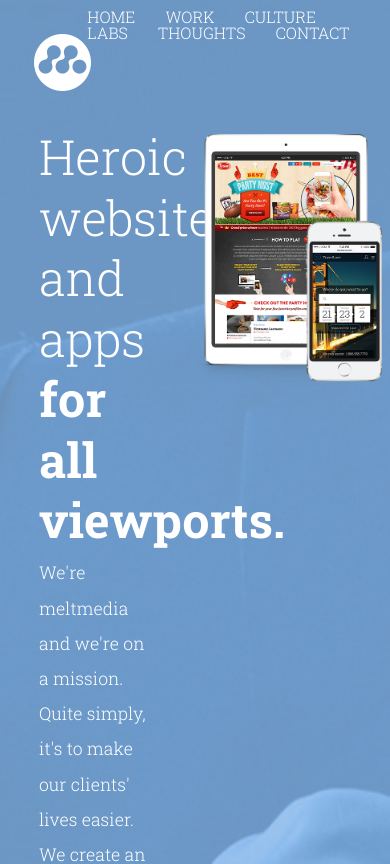
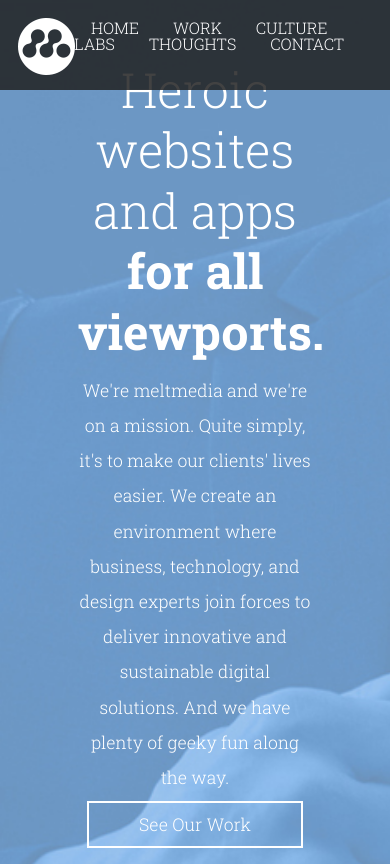
Before and after one commit to andymaul123/MeltTest, a plain HTML site: page index.html in a window 390 px wide. Shown: the top 864 px of the page. Drawn offline with Linux system fonts and the light colour scheme; files whose address does not match are found by name.

Commit message:
Starting mobile menu. Clean up in other areas.

```diff
--- a/css/meltStyles.css
+++ b/css/meltStyles.css
@@ -316,7 +316,7 @@ footer {
 	font-size: 2em;
 }
 
-/* Responsive Breakpoint 1360px Width ------------------------------------------------- */
+/* Responsive Breakpoint 1360px ------------------------------------------------- */
 @media screen and (max-width:1360px) {
 header {
 	padding: 0 0 0 0;
@@ -342,7 +342,7 @@ header {
 	text-align: left;
 }
 }
-/* Responsive Breakpoint 1175px Width ------------------------------------------------- */
+/* Responsive Breakpoint 1175px ------------------------------------------------- */
 
 @media screen and (max-width:1175px) {
 .intro {
@@ -353,3 +353,54 @@ header {
 .map {
 	background-size: auto 100%;
 }
+
+/* Responsive Breakpoint 900px ------------------------------------------------- */
+
+@media screen and (max-width:900px) {
+
+header {
+	position: fixed;
+	top: 0px;
+	background-color: hsla(0, 0%, 13%, 0.85);
+	width: 100%;
+}
+.intro {
+	padding-top: 15%;
+}
+.intro .column1, .intro .column2 {
+	float: none;
+	width: 100%;
+	text-align: center;
+
+}
+.logo {
+	float: left;
+	width: 15%;
+	text-align: left;
+}
+.logo img {
+	padding: 6% 0 0 6%;
+}
+nav {
+	width: 85%;
+	text-align: center;
+	padding: 5% 0 0 0;
+}
+nav ul {
+    padding: 0;
+    float: none;
+}
+nav ul li {
+	float: none;
+	display: inline-block;
+}
+nav ul li a:hover {
+	border-bottom-color: #fff;
+}
+
+
+.map .box {
+	width: 40%;
+}
+
+}
--- a/index.html
+++ b/index.html
@@ -48,7 +48,7 @@
 
         <section class="whatWeDo">
             <h1>What We <strong>Do.</strong></h1>
-            <p>We create experiences that transform business for your brand and your users <br />across all devices for the digital economy.</p>
+            <p>We create experiences that transform business for your brand and your users across all devices for the digital economy.</p>
             <img src="image/emojis.png" class="scaling" alt="Emojis" />
 
         </section>
@@ -59,7 +59,7 @@
         </section>
 
         <section class="video">
-            <img src="image/fauxVideo.jpg" alt="Video Player" class="scaling">
+            <img src="image/fauxVideo.jpg" alt="Video Player" class="scaling" />
 
         </section>
 
```
